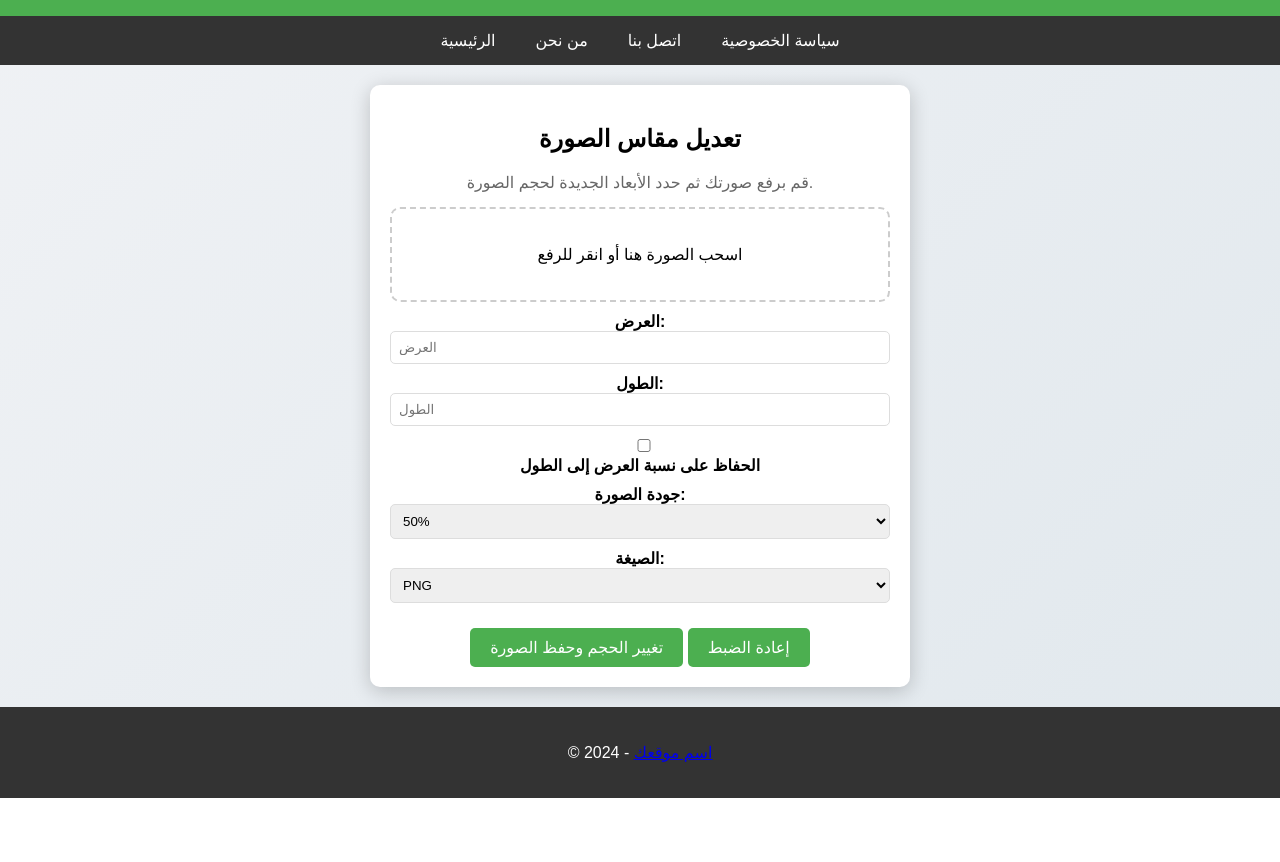
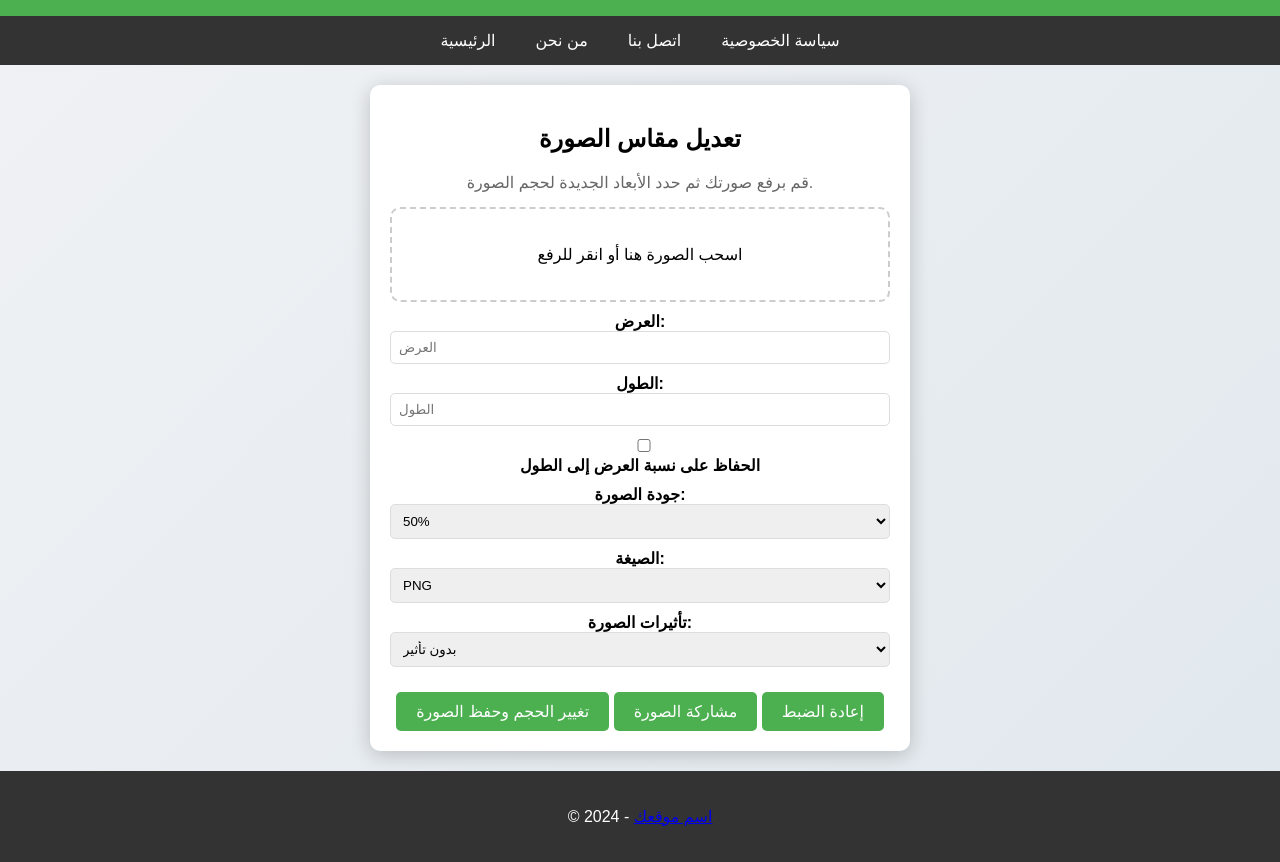
Before and after one commit to Azzeddine786/Resize-, a plain HTML site: page index.html in a window 1280 px wide. Shown: the part 95-957 px from the top of the page. Before the commit the page ends 893 px from the top, so only its background shows below. Drawn offline with Linux system fonts and the light colour scheme.

Commit message:
Update index.html

```diff
--- a/index.html
+++ b/index.html
@@ -192,7 +192,18 @@
             </select>
         </label>
 
+        <label>تأثيرات الصورة:
+            <select id="filter" onchange="applyFilter()">
+                <option value="none">بدون تأثير</option>
+                <option value="grayscale(100%)">أبيض وأسود</option>
+                <option value="sepia(100%)">سيبيا</option>
+                <option value="contrast(200%)">تباين</option>
+                <option value="brightness(150%)">إضاءة</option>
+            </select>
+        </label>
+
         <button onclick="resizeAndSave()">تغيير الحجم وحفظ الصورة</button>
+        <button onclick="shareImage()">مشاركة الصورة</button>
         <button onclick="resetForm()">إعادة الضبط</button>
 
         <div class="progress-bar" id="progress-bar">
@@ -249,8 +260,13 @@
             }
         }
 
-        function resizeAndSave() {
-            const fileInput = document.getElementById('upload');
+        function applyFilter() {
+            const filter = document.getElementById('filter').value;
+            const preview = document.getElementById('preview');
+            preview.style.filter = filter;
+        }
+
+        function resizeAndSave() {const fileInput = document.getElementById('upload');
             const widthInput = parseInt(document.getElementById('width').value);
             const heightInput = parseInt(document.getElementById('height').value);
             const format = document.getElementById('format').value;
@@ -259,7 +275,7 @@
             const progressBar = document.getElementById('progress-bar');
             const progressBarFill = document.getElementById('progress-bar-fill');
 
-            if(fileInput.files.length === 0 || isNaN(widthInput) || isNaN(heightInput)) {
+            if (fileInput.files.length === 0 || isNaN(widthInput) || isNaN(heightInput)) {
                 showToast("يرجى تحميل صورة وتحديد الطول والعرض.");
                 return;
             }
@@ -276,13 +292,11 @@
                 canvas.width = widthInput;
                 canvas.height = heightInput;
 
-                // تحديث شريط التقدم أثناء التحميل
                 progressBarFill.style.width = '50%';
 
                 pica.resize(img, canvas)
                     .then(() => {
                         canvas.toBlob((blob) => {
-                            // استخدام FileSaver.js لحفظ الصورة بالصيغة المحددة
                             saveAs(blob, `resized-image.${format}`);
                             progressBarFill.style.width = '100%';
                             setTimeout(() => {
@@ -317,9 +331,30 @@
             document.getElementById('format').value = 'png';
             document.getElementById('quality').value = '1';
             document.getElementById('aspectRatio').checked = false;
+            document.getElementById('filter').value = 'none';
+            applyFilter();
             const progressBar = document.getElementById('progress-bar');
             progressBar.style.display = 'none';
             document.getElementById('progress-bar-fill').style.width = '0';
+        }
+
+        function shareImage() {
+            const fileInput = document.getElementById('upload');
+            if (fileInput.files.length === 0) {
+                showToast("يرجى تحميل صورة أولاً.");
+                return;
+            }
+
+            const file = fileInput.files[0];
+            if (navigator.share) {
+                navigator.share({
+                    title: 'صورة معدلة',
+                    files: [file]
+                }).then(() => showToast("تمت المشاركة بنجاح!"))
+                .catch((error) => console.log('Error sharing:', error));
+            } else {
+                showToast("المشاركة غير مدعومة على هذا الجهاز.");
+            }
         }
 
         function handleDrop(event) {
```
